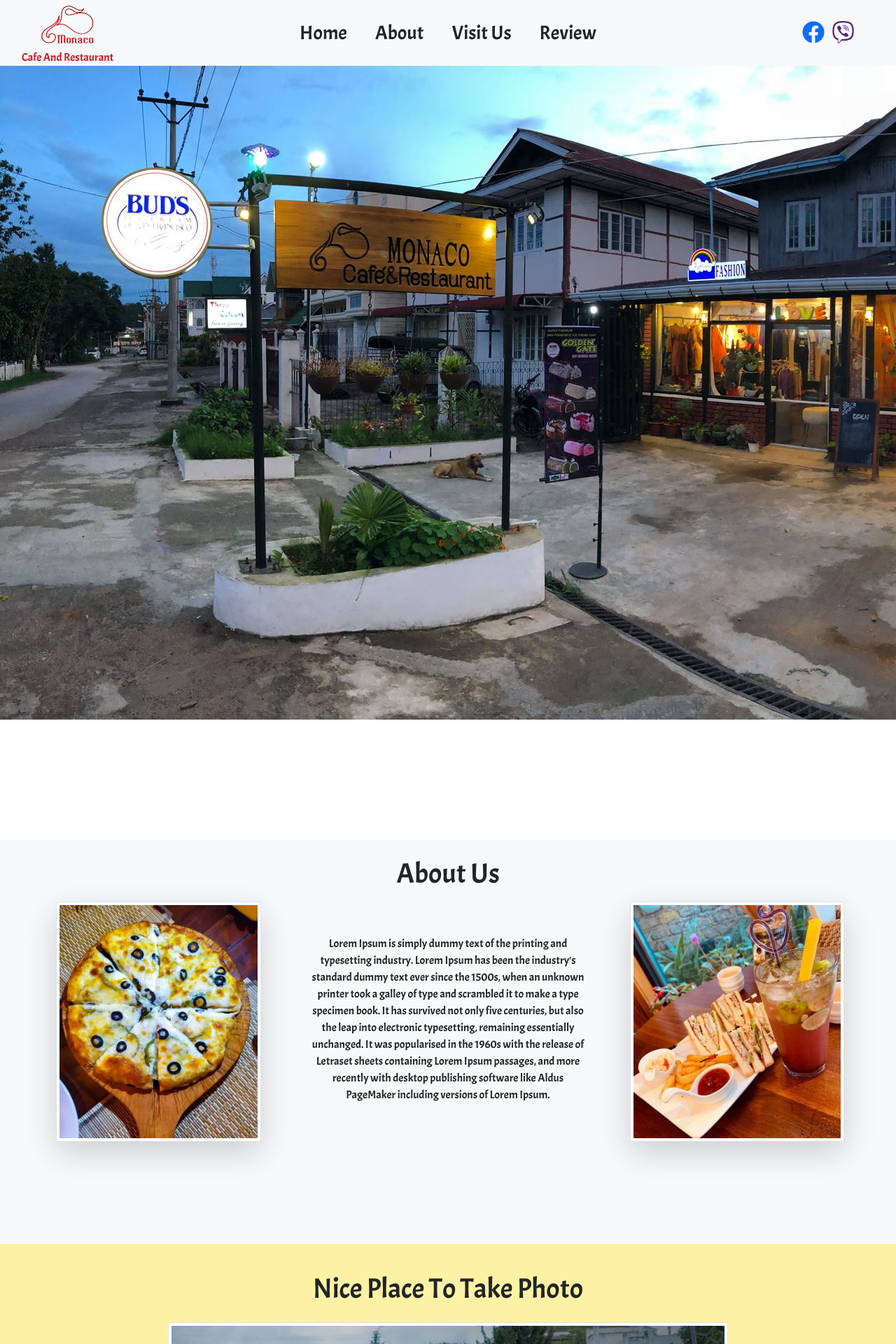
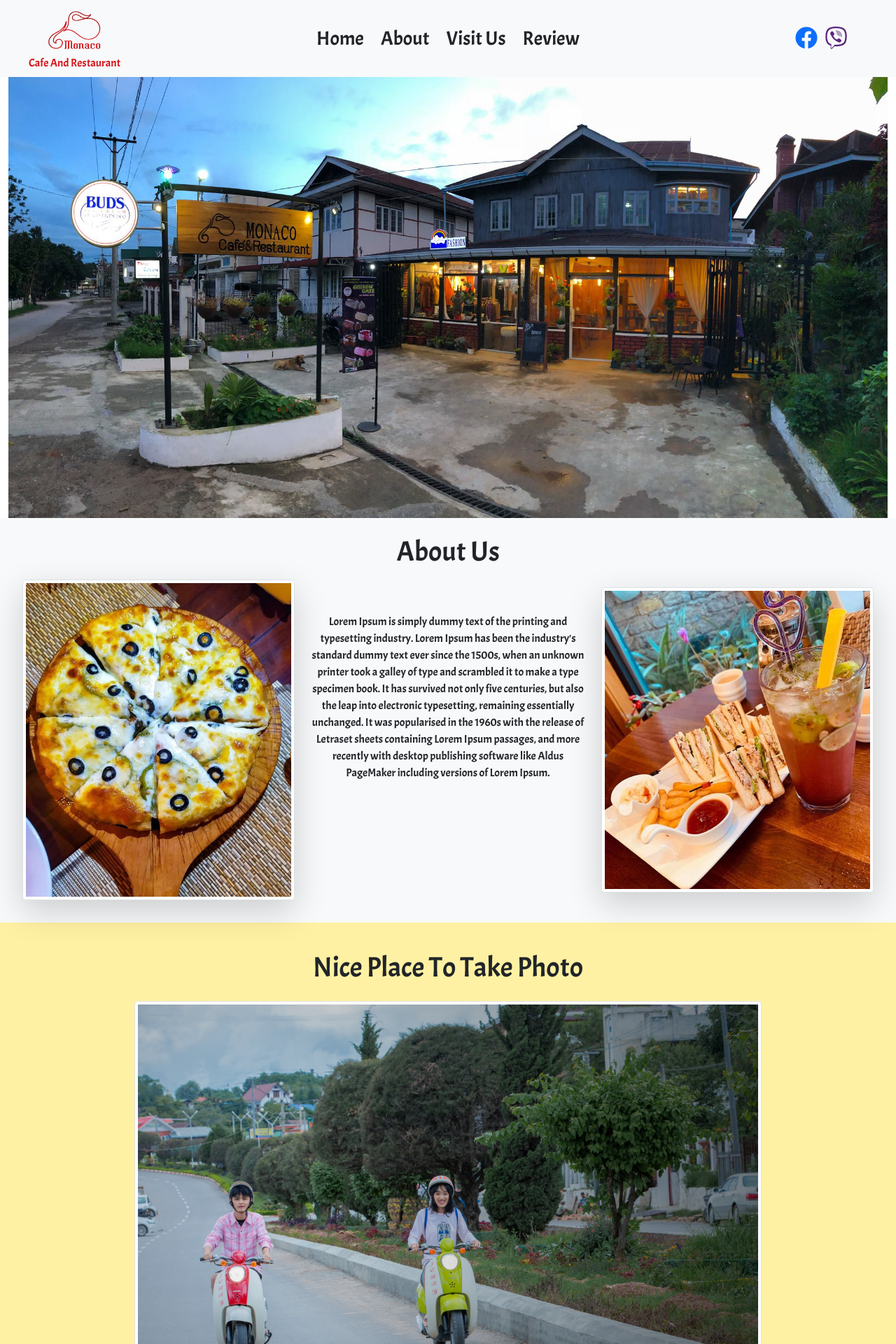
Before and after one commit to Auratha/monaco_cafeandrestaurant, a PHP site: page / in a window 1280 px wide. Shown: the top 1920 px of the page at 70% size. Run offline with PHP 8.4, Linux system fonts and the light colour scheme; some libraries are stand-ins or nearby versions.

Commit message:
make reponsive

```diff
--- a/app.js
+++ b/app.js
@@ -10,4 +10,4 @@ setInterval(function () {
     imgplace.src = shootingimages[index];
     index > shootingimages.length - 2 ? index = 0 : index++;
     console.log(index);
-}, 3000);
+}, 2000);
--- a/index.html
+++ b/index.html
@@ -2,6 +2,7 @@
 <html lang="en">
 <head>
     <meta charset="UTF-8">
+    <!-- <meta name="viewport" content="width=device-width, initial-scale=1.0"> -->
     <title>Monaco Cafe & Restaurant</title>
     <link rel="icon" type="image/png" href="./img/restaurantlogo.png" sizes="any" />
 </head>
@@ -12,10 +13,10 @@
 <!--font awesome css1-->
 <link rel="stylesheet" href="https://cdnjs.cloudflare.com/ajax/libs/font-awesome/5.15.3/css/all.min.css" integrity="sha512-iBBXm8fW90+nuLcSKlbmrPcLa0OT92xO1BIsZ+ywDWZCvqsWgccV3gFoRBv0z+8dLJgyAHIhR35VZc2oM/gI1w==" crossorigin="anonymous" referrerpolicy="no-referrer" />
 <body>
+
 <!--    Start Navbar Section-->
-    <nav id="home">
-        <div class="row bg-light align-items-center fixed-top">
-            <div class="col-2">
+    <nav class="navbar navbar-expand-md bg-light navbar-light sticky-top">
+    <div class="col-sm-12 col-md-4 col-lg-2">
         <div class="row text-center">
             <a class="text-decoration-none" href="#"><img src="img/restaurantlogo-removebg.png" alt="monaco logo" width="130px" height="70px"/></a>
         </div>
@@ -23,37 +24,51 @@
             <span class="logocolor">Cafe And Restaurant</span>
         </div>
     </div>
-            <div class="col-8">
-                <ul class="nav p-2 justify-content-center fs-3">
+    <button class="navbar-toggler my-1 mx-sm-auto" type="button" data-bs-toggle="collapse" data-bs-target="#item">
+        <span class="navbar-toggler-icon"></span>
+    </button>
+
+    <div class="collapse navbar-collapse col-sm-12 col-md-4 col-lg-8 text-center" id="item">
+        <ul class="navbar-nav p-2 fs-3 mx-auto">
             <li class="nav-item mx-1"><a href="#home" class="nav-link text-dark">Home</a></li>
             <li class="nav-item mx-1"><a href="#about" class="nav-link text-dark">About</a></li>
             <li class="nav-item mx-1"><a href="#visit" class="nav-link text-dark">Visit Us</a></li>
             <li class="nav-item mx-1"><a href="#review" class="nav-link text-dark">Review</a></li>
         </ul>
-            </div>
-            <div class="col-2 text-center">
-                <a class="text-primary mx-1" href="#"><i class="fab fa-facebook fa-2x"></i></a>
-                <a class="viber mx-1" href="#"><i class="fab fa-viber fa-2x"></i></a>
+        <div class="d-sm-block d-md-none d-lg-none">
+            <a class=" nav-link text-primary mx-1 mt-1" href="#"><i class="fab fa-facebook fa-2x"></i></a>
+            <a class=" nav-link viber mx-1 mt-1" href="#"><i class="fab fa-viber fa-2x"></i></a>
         </div>
 
     </div>
 
+    <div class="col-sm-12 col-md-4 col-lg-2 d-sm-none d-md-block d-lg-block d-none text-center container-fluid justify-content-center ">
+        <a class="text-primary mx-1 mt-1" href="#"><i class="fab fa-facebook fa-2x"></i></a>
+        <a class="viber mx-1 mt-1" href="#"><i class="fab fa-viber fa-2x"></i></a>
+    </div>
     </nav>
+<!--End Navbar Section-->
 
-<!--End Navbar Section-->
+<!--Start Img Section-->
+    <section id="home">
+        <div class="container-fluid">
+            <img src="img/restaurantdesign.jpg" alt="restaurantdesign" width="100%">
+        </div>
+    </section>
+<!--End Img Section-->
 
 <!--Start About Us Section-->
     <section id="about">
         <div class="container-fluid bg-light p-4">
             <h1 class="text-dark text-center">About Us</h1>
             <div class="row p-2">
-                <div class="col-4 text-center">
+                <div class="col-sm-12 col-md-4 my-auto text-center">
                     <img class="shadow-lg img-thumbnail h-75" src="img/food1.jpg" alt="cheese pizza"/>
                 </div>
-                <div class="col-4 text-center mt-5">
+                <div class="col-sm-12 col-md-4 my-5 text-center">
                     <p>Lorem Ipsum is simply dummy text of the printing and typesetting industry. Lorem Ipsum has been the industry's standard dummy text ever since the 1500s, when an unknown printer took a galley of type and scrambled it to make a type specimen book. It has survived not only five centuries, but also the leap into electronic typesetting, remaining essentially unchanged. It was popularised in the 1960s with the release of Letraset sheets containing Lorem Ipsum passages, and more recently with desktop publishing software like Aldus PageMaker including versions of Lorem Ipsum.</p>
                 </div>
-                <div class="col-4 text-center">
+                <div class="col-sm-12 col-md-4 my-auto text-center">
                     <img class="shadow-lg img-thumbnail h-75" src="img/food2.jpg" alt="sandwich"/>
                 </div>
             </div>
@@ -64,12 +79,12 @@
 <!--End About Us Section-->
 
 <!--Start Nice Place To Take Photo Section-->
-    <section>
+    <section class="takephoto">
         <div class="container-fluid yellowlight p-3">
             <h1 class="text-center my-4">Nice Place To Take Photo</h1>
             <div class="row">
-                <div class="col-12 text-center">
-                    <img id="changeimg" class="img-thumbnail" src="img/shooting/img1.jpg" alt="decoration1" width="800px"/>
+                <div class="text-center">
+                    <img id="changeimg" class="img-thumbnail" src="img/shooting/img1.jpg" alt="decoration1"/>
                 </div>
 
             </div>
@@ -83,7 +98,7 @@
         <div class="container-fluid bg-light p-3">
             <h1 class="text-dark text-center my-3">Visit Us</h1>
             <div class="row">
-                <div class="col-6">
+                <div class="col-sm-12 col-md-12 col-lg-6 mb-4">
                     <div class="card">
                         <div class="card-body">
                             <iframe src="https://www.google.com/maps/embed?pb=!1m18!1m12!1m3!1d3733.842555791445!2d96.56247364922669!3d20.635273386145137!2m3!1f0!2f0!3f0!3m2!1i1024!2i768!4f13.1!3m3!1m2!1s0x30ceb7373573a637%3A0xbd4dd918eee47261!2sMonaco%20Caf%C3%A9%20%26%20Restaurant!5e0!3m2!1sen!2sjp!4v1627202505283!5m2!1sen!2sjp" width="100%" height="293px" style="border:0;" allowfullscreen="" loading="lazy"></iframe>
@@ -98,7 +113,7 @@
                         </div>
                     </div>
                 </div>
-                <div class="col-6">
+                <div class="col-sm-12 col-md-12 col-lg-6 mb-3">
                     <div class="card">
                         <div class="container text-center whitelight p-3">
                             <img class="img-thumbnail box-shadow-lg text-center p-3" src="img/owner.jpg" alt="owner" width="200px">
@@ -128,7 +143,7 @@
         <h1 class="text-dark text-center">Review</h1>
         <h4 class="text-dark text-center mb-3">Our Customer Five Star Review</h4>
         <div class="row">
-            <div class="col-7 whitelight mx-5 p-5 rounded box-shadow-lg">
+            <div class="col-sm-10 col-lg-7 whitelight mx-5 p-5 rounded box-shadow-lg">
                 <div class="row">
                     <div class="col-12">
                         <img class="rounded-circle" src="img/review1.jpg" alt="review" width="70px">
@@ -155,7 +170,7 @@
         </div>
 
         <div class="row my-4 justify-content-end">
-            <div class="col-7 whitelight mx-5 p-5 rounded">
+            <div class="col-sm-10 col-lg-7 whitelight mx-5 p-5 rounded">
                 <div class="row">
                     <div class="col-12">
                         <img class="rounded-circle" src="img/review2.jpg" alt="review" width="70px">
@@ -171,7 +186,7 @@
         </div>
 
         <div class="row">
-            <div class="col-7 whitelight mx-5 p-5 rounded">
+            <div class="col-sm-10 col-lg-7 whitelight mx-5 p-5 rounded">
                 <div class="row">
                     <div class="col-12">
                         <img class="rounded-circle" src="img/review3.jpg" alt="review" width="70px">
@@ -190,7 +205,7 @@
         </div>
 
         <div class="row my-4 justify-content-end">
-            <div class="col-7 whitelight mx-5 p-5 rounded">
+            <div class="col-sm-10 col-lg-7 whitelight mx-5 p-5 rounded">
                 <div class="row">
                     <div class="col-12">
                         <img class="rounded-circle" src="img/review4.png" alt="review" width="70px">
@@ -211,7 +226,7 @@
 <!--Start Footer Section-->
 <footer>
     <div class="container-fluid bg-light ">
-        <p class="text-end fs-12 mt-3"><a class="text-primary mx-1" href="#"><i class="fab fa-facebook fa-1x"></i></a>Design and Write by Au Ra Tha</p>
+        <p class="text-start fs-12 mt-3"><a class="text-primary mx-1" href="#"><i class="fab fa-facebook fa-1x"></i></a>Design and Write by Au Ra Tha</p>
     </div>
 </footer>
 <!--End Footer Section-->
@@ -227,3 +242,30 @@
 
 </body>
 </html>
+
+<!--<nav id="home">-->
+<!--    <div class="row bg-light align-items-center fixed-top">-->
+<!--        <div class="col-2">-->
+<!--            <div class="row text-center">-->
+<!--                <a class="text-decoration-none" href="#"><img src="img/restaurantlogo-removebg.png" alt="monaco logo" width="130px" height="70px"/></a>-->
+<!--            </div>-->
+<!--            <div class="row text-center">-->
+<!--                <span class="logocolor">Cafe And Restaurant</span>-->
+<!--            </div>-->
+<!--        </div>-->
+<!--        <div class="col-8">-->
+<!--            <ul class="nav p-2 justify-content-center fs-3">-->
+<!--                <li class="nav-item mx-1"><a href="#home" class="nav-link text-dark">Home</a></li>-->
+<!--                <li class="nav-item mx-1"><a href="#about" class="nav-link text-dark">About</a></li>-->
+<!--                <li class="nav-item mx-1"><a href="#visit" class="nav-link text-dark">Visit Us</a></li>-->
+<!--                <li class="nav-item mx-1"><a href="#review" class="nav-link text-dark">Review</a></li>-->
+<!--            </ul>-->
+<!--        </div>-->
+<!--        <div class="col-2 text-center">-->
+<!--            <a class="text-primary mx-1" href="#"><i class="fab fa-facebook fa-2x"></i></a>-->
+<!--            <a class="viber mx-1" href="#"><i class="fab fa-viber fa-2x"></i></a>-->
+<!--        </div>-->
+
+<!--    </div>-->
+
+<!--</nav>-->
--- a/style.css
+++ b/style.css
@@ -2,13 +2,6 @@
 
 body{
     font-family: 'Acme', sans-serif;
-}
-
-nav{
-    height: 150vh;
-    width: 100%;
-    background-image: url("img/restaurantdesign.jpg");
-    background-repeat: no-repeat;
 }
 
 .viber{
@@ -26,3 +19,7 @@ nav{
 .yellowlight {
     background-color: #FFF1A3;
 }
+
+.takephoto img{
+    max-width: 70vw;
+}
```
Lines whose indentation alone changed are shown as unchanged.
